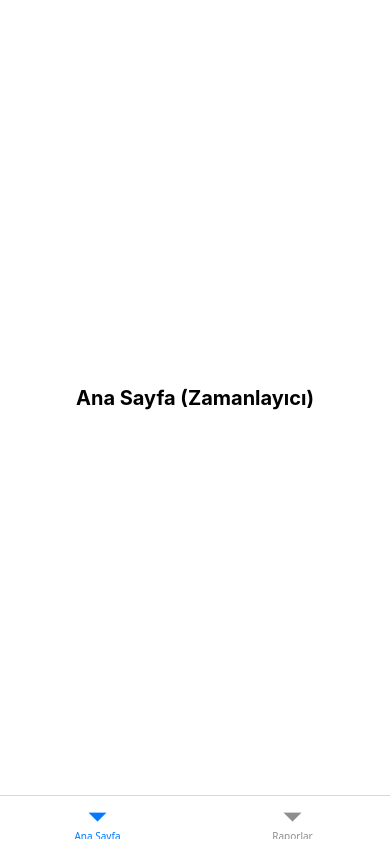
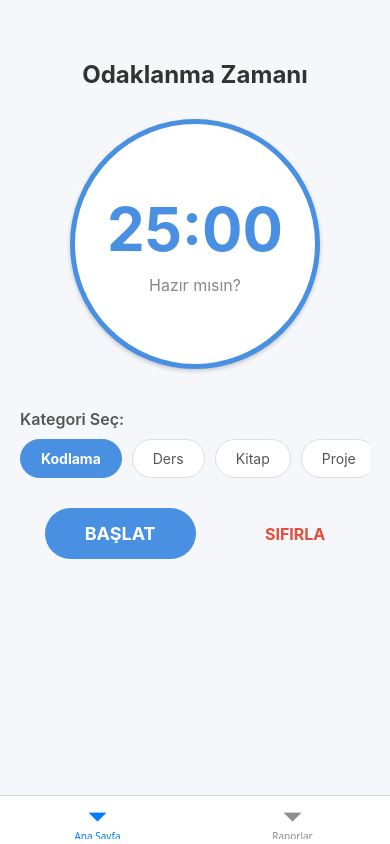
Before and after one commit to ozgrakby/OdakTakip, a React Native app: screen / in a window 390 px wide. Built offline with nearby package versions, Linux system fonts and the light colour scheme.

Commit message:
Ana sayfa tasarımı tamamlandı

```diff
--- a/src/screens/HomeScreen.js
+++ b/src/screens/HomeScreen.js
@@ -1,14 +1,156 @@
-import { StyleSheet, Text, View } from 'react-native';
+import { useState } from 'react';
+import { ScrollView, StyleSheet, Text, TouchableOpacity, View } from 'react-native';
 
 export default function HomeScreen() {
+  const [selectedCategory, setSelectedCategory] = useState('Kodlama');
+
+  const categories = ['Kodlama', 'Ders', 'Kitap', 'Proje', 'Spor'];
+
   return (
     <View style={styles.container}>
-      <Text style={styles.text}>Ana Sayfa (Zamanlayıcı)</Text>
+
+      <Text style={styles.title}>Odaklanma Zamanı</Text>
+
+      <View style={styles.timerContainer}>
+        <Text style={styles.timerText}>25:00</Text>
+        <Text style={styles.statusText}>Hazır mısın?</Text>
+      </View>
+
+      <View style={styles.categoryContainer}>
+        <Text style={styles.sectionTitle}>Kategori Seç:</Text>
+        <ScrollView horizontal showsHorizontalScrollIndicator={false} style={styles.scrollContainer}>
+          {categories.map((cat) => (
+            <TouchableOpacity
+              key={cat}
+              style={[
+                styles.categoryButton,
+                selectedCategory === cat && styles.categoryButtonSelected
+              ]}
+              onPress={() => setSelectedCategory(cat)}
+            >
+              <Text style={[
+                styles.categoryText,
+                selectedCategory === cat && styles.categoryTextSelected
+              ]}>
+                {cat}
+              </Text>
+            </TouchableOpacity>
+          ))}
+        </ScrollView>
+      </View>
+
+      <View style={styles.controlsContainer}>
+        <TouchableOpacity style={styles.mainButton}>
+          <Text style={styles.mainButtonText}>BAŞLAT</Text>
+        </TouchableOpacity>
+
+        <TouchableOpacity style={styles.resetButton}>
+          <Text style={styles.resetButtonText}>SIFIRLA</Text>
+        </TouchableOpacity>
+      </View>
+
     </View>
   );
 }
 
+// --- TASARIM (STILLER) ---
 const styles = StyleSheet.create({
-  container: { flex: 1, justifyContent: 'center', alignItems: 'center', backgroundColor: '#fff' },
-  text: { fontSize: 20, fontWeight: 'bold' }
+  container: {
+    flex: 1,
+    backgroundColor: '#F5F7FA',
+    alignItems: 'center',
+    paddingTop: 60,
+    paddingHorizontal: 20,
+  },
+  title: {
+    fontSize: 24,
+    fontWeight: 'bold',
+    color: '#333',
+    marginBottom: 30,
+  },
+  timerContainer: {
+    backgroundColor: '#fff',
+    width: 250,
+    height: 250,
+    borderRadius: 125,
+    justifyContent: 'center',
+    alignItems: 'center',
+    borderWidth: 5,
+    borderColor: '#4A90E2',
+    marginBottom: 40,
+    elevation: 5,
+    shadowColor: '#000',
+    shadowOffset: { width: 0, height: 2 },
+    shadowOpacity: 0.2,
+    shadowRadius: 4,
+  },
+  timerText: {
+    fontSize: 60,
+    fontWeight: 'bold',
+    color: '#4A90E2',
+  },
+  statusText: {
+    fontSize: 16,
+    color: '#888',
+    marginTop: 10,
+  },
+  categoryContainer: {
+    width: '100%',
+    marginBottom: 30,
+  },
+  sectionTitle: {
+    fontSize: 16,
+    fontWeight: '600',
+    marginBottom: 10,
+    color: '#555',
+  },
+  scrollContainer: {
+    flexDirection: 'row',
+  },
+  categoryButton: {
+    paddingVertical: 10,
+    paddingHorizontal: 20,
+    backgroundColor: '#fff',
+    borderRadius: 20,
+    marginRight: 10,
+    borderWidth: 1,
+    borderColor: '#ddd',
+  },
+  categoryButtonSelected: {
+    backgroundColor: '#4A90E2',
+    borderColor: '#4A90E2',
+  },
+  categoryText: {
+    color: '#555',
+  },
+  categoryTextSelected: {
+    color: '#fff',
+    fontWeight: 'bold',
+  },
+  controlsContainer: {
+    flexDirection: 'row',
+    width: '100%',
+    justifyContent: 'space-around',
+    alignItems: 'center',
+  },
+  mainButton: {
+    backgroundColor: '#4A90E2',
+    paddingVertical: 15,
+    paddingHorizontal: 40,
+    borderRadius: 30,
+  },
+  mainButtonText: {
+    color: '#fff',
+    fontSize: 18,
+    fontWeight: 'bold',
+  },
+  resetButton: {
+    paddingVertical: 15,
+    paddingHorizontal: 20,
+  },
+  resetButtonText: {
+    color: '#E74C3C',
+    fontSize: 16,
+    fontWeight: 'bold',
+  },
 });
```
